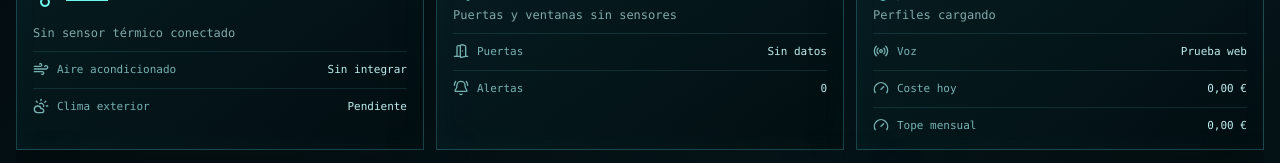
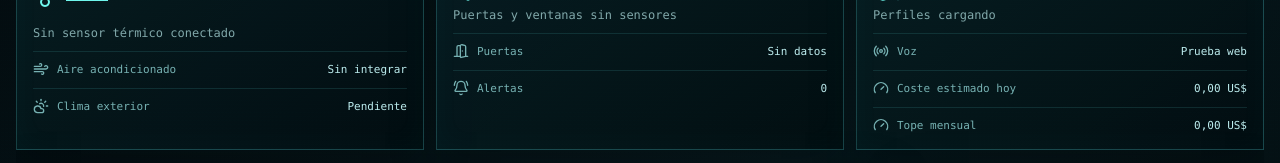
Before and after one commit to hasu-coder/ali-home, a React (Vite) app in the folder frontend/: page / in a window 1280 px wide. Shown: the part 400-563 px from the top of the page. Built offline with nearby package versions, Linux system fonts and the light colour scheme; no server answers.

Commit message:
Label ALI cost guardrails in USD

```diff
--- a/frontend/src/main.tsx
+++ b/frontend/src/main.tsx
@@ -99,8 +99,8 @@ function App() {
   const apiTranscriptionAvailable = Boolean(status?.voice?.transcription_available);
   const apiTtsAvailable = Boolean(status?.voice?.tts_available);
 
-  function euro(value: number | undefined) {
-    return new Intl.NumberFormat("es-ES", { style: "currency", currency: "EUR", maximumFractionDigits: 3 }).format(value || 0);
+  function usd(value: number | undefined) {
+    return new Intl.NumberFormat("es-ES", { style: "currency", currency: "USD", maximumFractionDigits: 3 }).format(value || 0);
   }
 
   function speakWithBrowser(text: string) {
@@ -331,7 +331,7 @@ function App() {
     <section className="overview-grid">
       <article className="telemetry panel-glow"><span className="eyebrow">ESTADO AMBIENTAL</span><div className="temp-value"><Thermometer /> <strong>—<sup>°C</sup></strong></div><p>Sin sensor térmico conectado</p><div className="telemetry-row"><Wind size={16} /> Aire acondicionado <b>Sin integrar</b></div><div className="telemetry-row"><CloudSun size={16} /> Clima exterior <b>Pendiente</b></div></article>
       <article className="telemetry panel-glow"><span className="eyebrow">SEGURIDAD PERIMETRAL</span><div className="security-number"><ShieldCheck size={30} /><strong>—</strong></div><p>Puertas y ventanas sin sensores</p><div className="telemetry-row"><DoorOpen size={16} /> Puertas <b>Sin datos</b></div><div className="telemetry-row"><BellRing size={16} /> Alertas <b>0</b></div></article>
-      <article className="telemetry panel-glow"><span className="eyebrow">INTELIGENCIA ALI</span><div className="security-number"><BrainCircuit size={30} /><strong>ALI</strong></div><p>{users.map((user) => user.display_name).join(" · ") || "Perfiles cargando"}</p><div className="telemetry-row"><Radio size={16} /> Voz <b>{apiTtsAvailable ? "Voz fija natural" : apiTranscriptionAvailable ? "API privada" : voiceRooms.length ? "Punto previsto" : "Prueba web"}</b></div><div className="telemetry-row"><Gauge size={16} /> Coste hoy <b>{euro(usage?.daily_spend)}</b></div><div className="telemetry-row"><Gauge size={16} /> Tope mensual <b>{euro(usage?.monthly_limit)}</b></div></article>
+      <article className="telemetry panel-glow"><span className="eyebrow">INTELIGENCIA ALI</span><div className="security-number"><BrainCircuit size={30} /><strong>ALI</strong></div><p>{users.map((user) => user.display_name).join(" · ") || "Perfiles cargando"}</p><div className="telemetry-row"><Radio size={16} /> Voz <b>{apiTtsAvailable ? "Voz fija natural" : apiTranscriptionAvailable ? "API privada" : voiceRooms.length ? "Punto previsto" : "Prueba web"}</b></div><div className="telemetry-row"><Gauge size={16} /> Coste estimado hoy <b>{usd(usage?.daily_spend)}</b></div><div className="telemetry-row"><Gauge size={16} /> Tope mensual <b>{usd(usage?.monthly_limit)}</b></div></article>
     </section>
 
     <section className="home-grid">
```
